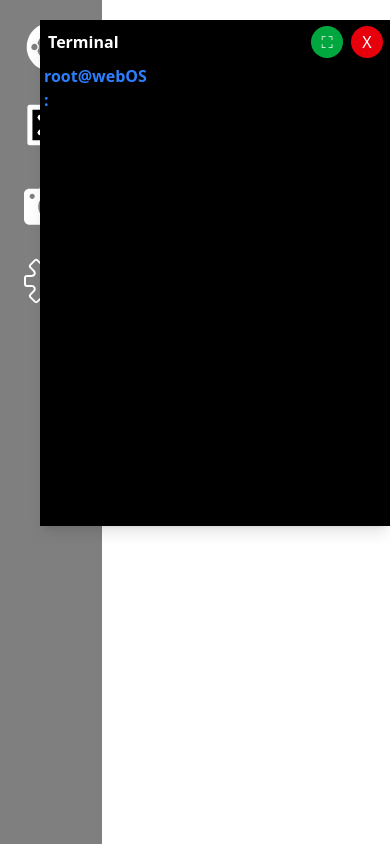
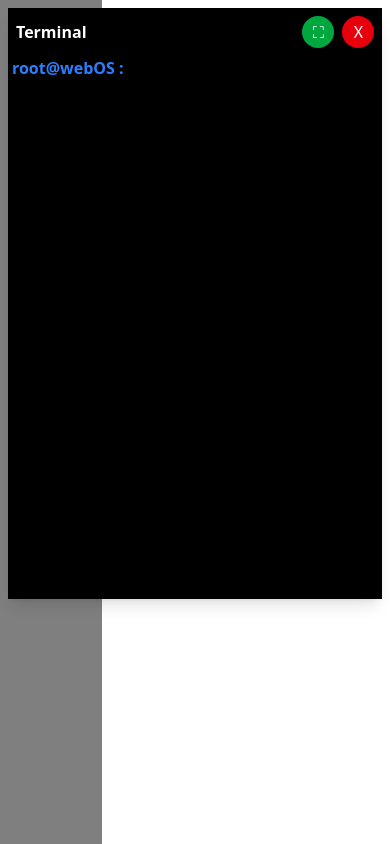
Before and after one commit to PuzzledK/puzzledk.github.io, a website built with Vite: page index.html in a window 390 px wide. Both pictures are taken after a click on the element 51 px from the left and 125 px from the top of the page. Built offline with nearby package versions, Linux system fonts and the light colour scheme; files whose address does not match are found by name.

Commit message:
nav name fix

```diff
--- a/windowHandlers.js
+++ b/windowHandlers.js
@@ -1,17 +1,37 @@
 const windowMaker = (windowName,stateManager) => {
     const windowEl = document.createElement('div');
-    windowEl.className = 'flex flex-col absolute left-10 top-5 bg-black shadow-lg rounded-lg w-[90vw] max-w-[900px] min-w-[280px] h-[60vh] max-h-[90vh] min-h-[200px]';
+    windowEl.className = [
+        'flex flex-col absolute left-2 top-2',
+        'bg-black shadow-lg rounded-lg',
+        'w-[96vw] max-w-[900px] min-w-[180px]',
+        'h-[70vh] max-h-[90vh] min-h-[180px]',
+        'sm:left-10 sm:top-5',
+        'sm:w-[90vw] sm:min-w-[280px] sm:h-[60vh] sm:min-h-[200px]'
+    ].join(' ');
 
     const windowButtonsNav = document.createElement('div');
-    windowButtonsNav.className = 'flex h-[44px] min-h-[44px] justify-between w-full bg-black items-center px-2';
+    windowButtonsNav.className = [
+        'flex justify-between items-center w-full',
+        'bg-black px-2',
+        'h-12 min-h-12',
+        'sm:h-[44px] sm:min-h-[44px]'
+    ].join(' ');
 
     const navText = document.createElement('p');
-    navText.className = 'truncate text-base sm:text-lg md:text-xl font-semibold';
+    navText.className = [
+        'truncate font-semibold',
+        'text-white',
+        'text-base sm:text-lg md:text-xl',
+        'flex-1 text-left'
+    ].join(' ');
     navText.textContent = windowName;
-    navText.style.color = 'white';
 
     const closeBtn = document.createElement('button');
-    closeBtn.className = 'w-8 h-8 flex items-center justify-center rounded-full bg-red-600 text-white hover:bg-red-700 transition text-base sm:text-lg';
+    closeBtn.className = [
+        'w-8 h-8 flex items-center justify-center rounded-full',
+        'bg-red-600 text-white hover:bg-red-700 transition',
+        'text-base sm:text-lg'
+    ].join(' ');
     closeBtn.textContent = 'X';
 
     closeBtn.addEventListener('click', (e) => {
@@ -71,7 +91,11 @@ const windowMaker = (windowName,stateManager) => {
     });
 
     const fullscreenBtn = document.createElement('button');
-    fullscreenBtn.className = 'w-8 h-8 flex items-center justify-center rounded-full bg-green-600 text-white hover:bg-green-700 transition ml-2 text-base sm:text-lg';
+    fullscreenBtn.className = [
+        'w-8 h-8 flex items-center justify-center rounded-full',
+        'bg-green-600 text-white hover:bg-green-700 transition ml-2',
+        'text-base sm:text-lg'
+    ].join(' ');
     fullscreenBtn.textContent = '⛶';
 
     let isFullscreen = false;
@@ -101,15 +125,19 @@ const windowMaker = (windowName,stateManager) => {
             windowEl.style.height = prevStyle.height || '60vh';
             windowEl.style.maxWidth = '900px';
             windowEl.style.maxHeight = '90vh';
-            windowEl.style.minWidth = '280px';
-            windowEl.style.minHeight = '200px';
+            windowEl.style.minWidth = '180px';
+            windowEl.style.minHeight = '180px';
             windowEl.style.zIndex = '';
             isFullscreen = false;
         }
     });
 
     const resizeHandle = document.createElement('div');
-    resizeHandle.className = 'absolute right-0 bottom-0 w-6 h-6 cursor-nwse-resize z-10';
+    resizeHandle.className = [
+        'absolute right-0 bottom-0 z-10',
+        'w-5 h-5 sm:w-6 sm:h-6',
+        'cursor-nwse-resize'
+    ].join(' ');
     resizeHandle.style.background = 'transparent';
 
     let resizing = false;
@@ -134,8 +162,8 @@ const windowMaker = (windowName,stateManager) => {
 
         const maxWidth = window.innerWidth * 0.98;
         const maxHeight = window.innerHeight * 0.95;
-        newWidth = Math.max(280, Math.min(newWidth, maxWidth));
-        newHeight = Math.max(200, Math.min(newHeight, maxHeight));
+        newWidth = Math.max(window.innerWidth * 0.2, Math.min(newWidth, maxWidth));
+        newHeight = Math.max(window.innerHeight * 0.2, Math.min(newHeight, maxHeight));
         windowEl.style.width = newWidth + 'px';
         windowEl.style.height = newHeight + 'px';
     });
@@ -148,7 +176,8 @@ const windowMaker = (windowName,stateManager) => {
     });
 
     const buttonGroup = document.createElement('div');
-    buttonGroup.className = 'flex gap-2 items-center';
+    // Button group stays right-aligned
+    buttonGroup.className = 'flex gap-2 items-center flex-shrink-0';
     buttonGroup.appendChild(fullscreenBtn);
     buttonGroup.appendChild(closeBtn);
 
```
Also changed, not shown: output.css.
